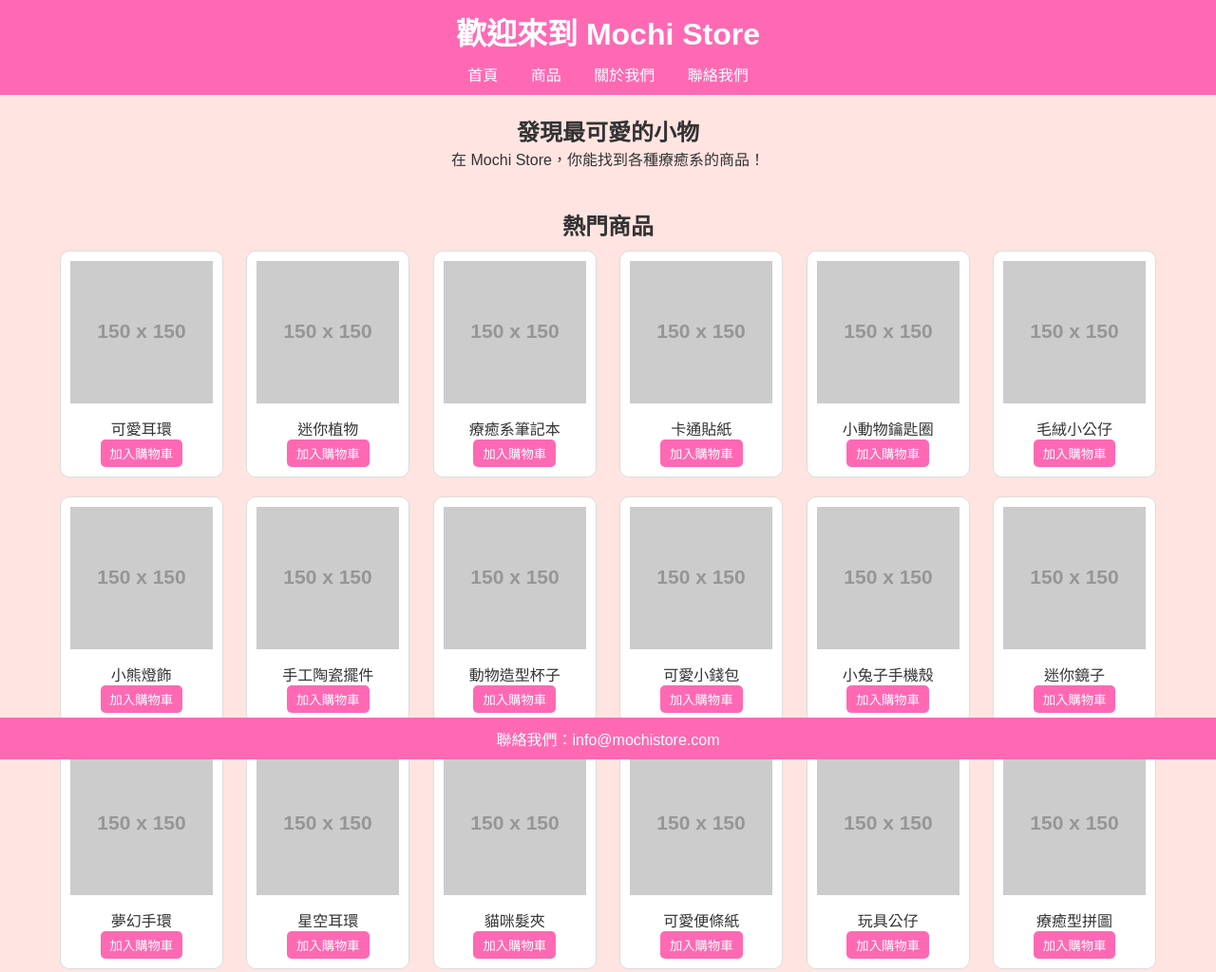
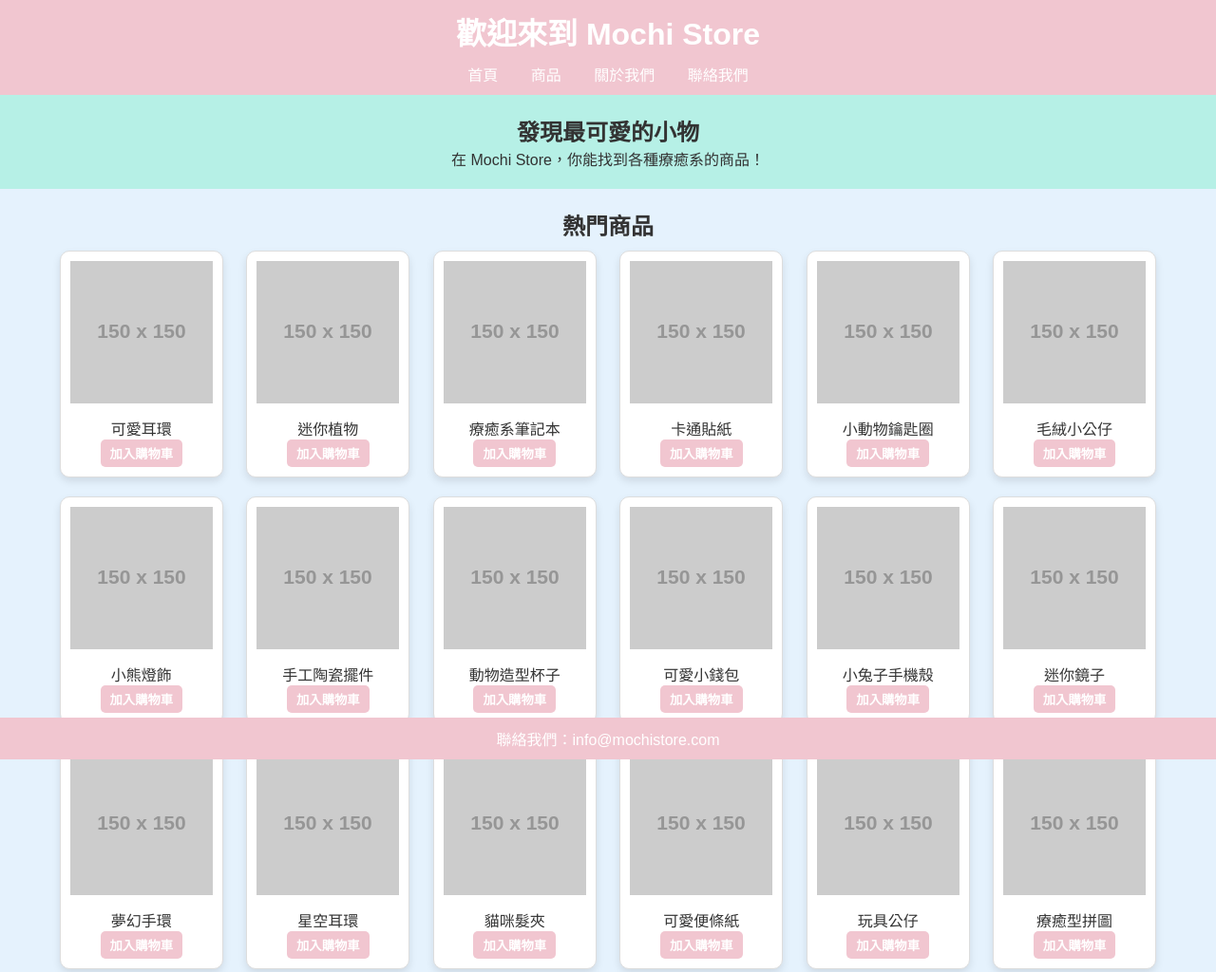
Before and after one commit to Thomas412570510/mochi-store, a plain HTML site: page index.html in a window 1280 px wide. Shown: the top 1024 px of the page at 95% size. Drawn offline with Linux system fonts and the light colour scheme; placeholder pictures from the web are drawn by us.

Commit message:
Update styles.css

```diff
--- a/styles.css
+++ b/styles.css
@@ -7,13 +7,13 @@
 
 body {
     font-family: Arial, sans-serif;
-    background-color: #ffe4e1;
+    background-color: #f9f9f9; /* 淺灰白色 */
     color: #333;
     text-align: center;
 }
 
 header {
-    background-color: #ff69b4;
+    background-color: #f1c6d0; /* 淺粉色 */
     color: white;
     padding: 10px 0;
 }
@@ -40,6 +40,14 @@
     padding: 20px;
 }
 
+#home {
+    background-color: #b6f0e6; /* 淺綠色 */
+}
+
+#products {
+    background-color: #e5f2fd; /* 淺藍色 */
+}
+
 .product-card {
     display: inline-block;
     margin: 10px;
@@ -48,6 +56,8 @@
     border: 1px solid #ddd;
     border-radius: 10px;
     text-align: center;
+    box-shadow: 0 4px 8px rgba(0, 0, 0, 0.1);
+    transition: transform 0.2s ease;
 }
 
 .product-card img {
@@ -57,21 +67,26 @@
     margin-bottom: 10px;
 }
 
+.product-card:hover {
+    transform: scale(1.05);
+}
+
 button.add-to-cart {
-    background-color: #ff69b4;
+    background-color: #f1c6d0; /* 淺粉色 */
     color: white;
     border: none;
     padding: 5px 10px;
     cursor: pointer;
     border-radius: 5px;
+    font-weight: bold;
 }
 
 button.add-to-cart:hover {
-    background-color: #ff1493;
+    background-color: #f8a3b7; /* 更深的粉紅色 */
 }
 
 footer {
-    background-color: #ff69b4;
+    background-color: #f1c6d0; /* 淺粉色 */
     color: white;
     padding: 10px 0;
     position: fixed;
```
